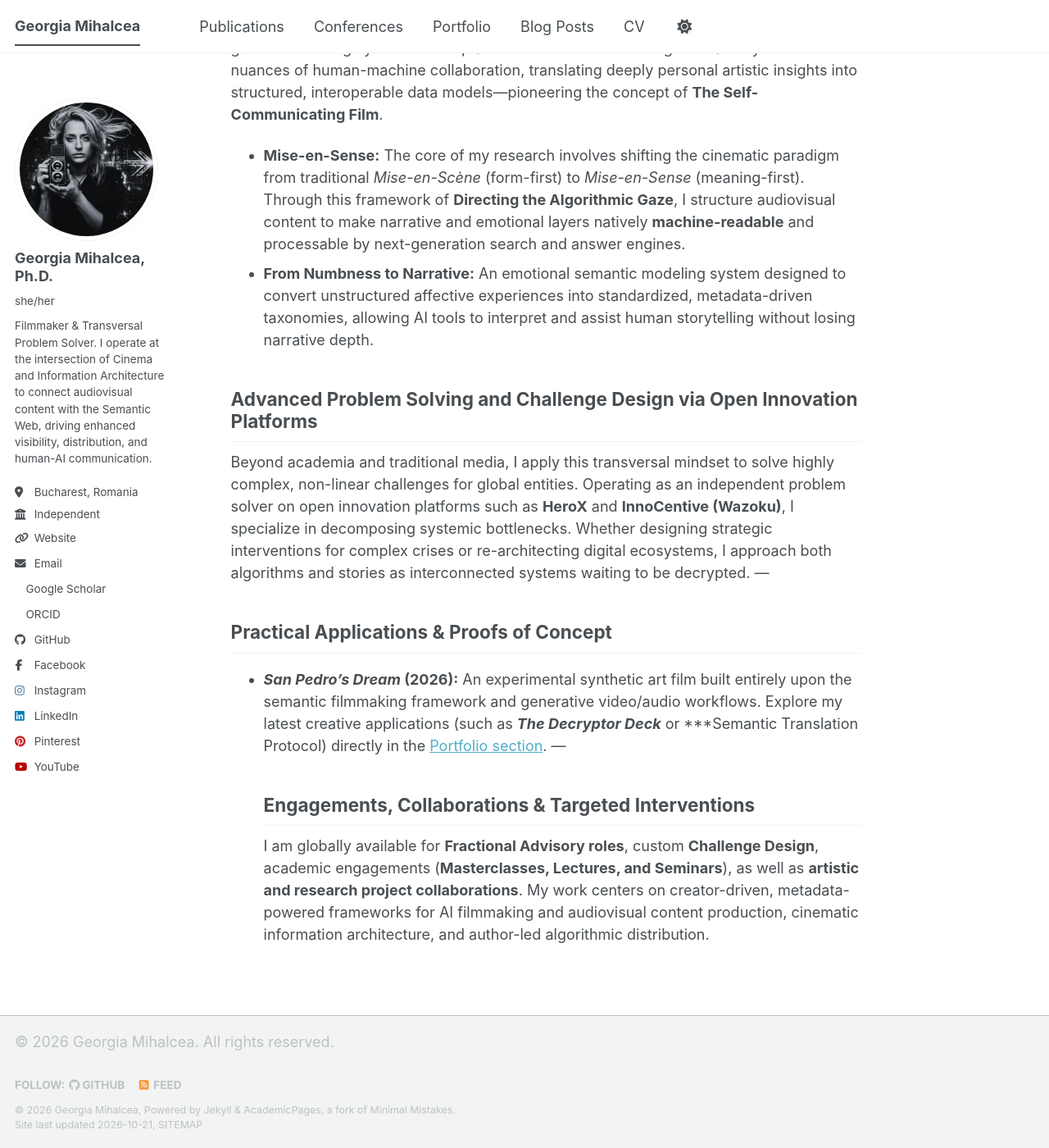
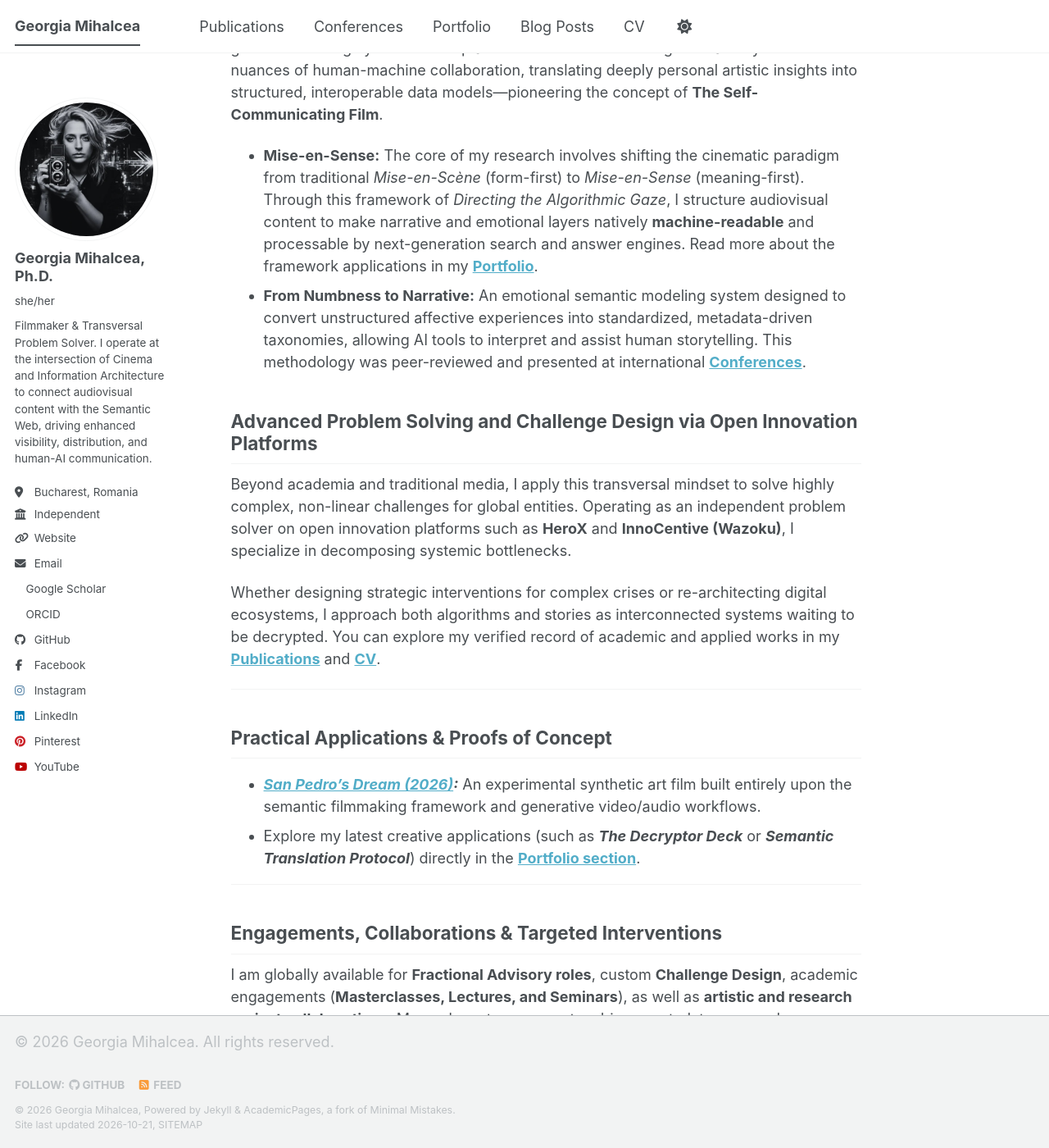
Before and after one commit to GeorgiaMihalcea/georgiamihalcea.github.io, a Jekyll site: the page built from _pages/about.md, in a window 1280 px wide and 1400 px high, scrolled down 458 px. Shown: the whole window at 82% size. Built offline with Jekyll 4.4.1, drawn with Linux system fonts in a browser that asks for light colours; a style sheet for code colours, icons or effects is not loaded.

Commit message:
Revise about page content and structure
Enhanced the about page with detailed descriptions of research focus and practical applications, including links to portfolio and publications.

```diff
--- a/_pages/about.md
+++ b/_pages/about.md
@@ -5,19 +5,31 @@ permalink: /
 author_profile: true
 ---
 # Transversal Thinking for a Non-Linear World
+
 I am a filmmaker, media scholar, and digital communication consultant with a strong economic and business foundation. My work bridges human emotional expression and algorithmic systems, operating at the intersection of **Cinema, Information Architecture (IA), and the Semantic Web**. Through this synthesis, I focus on expanding audiovisual visibility, discovery, and human-machine communication in the generative era.
+
 ## Research Focus: Directing the Algorithmic Gaze – A Framework for Machine-Readable Films
+
 My intellectual framework is rooted in **practice-based research** and **autoethnography**. I use my own creative filmmaking and synthetic media production as primary testing grounds. This highly reflexive loop allows me to dissect the cognitive and systemic nuances of human-machine collaboration, translating deeply personal artistic insights into structured, interoperable data models—pioneering the concept of **The Self-Communicating Film**.
-* **Mise-en-Sense:** The core of my research involves shifting the cinematic paradigm from traditional *Mise-en-Scène* (form-first) to *Mise-en-Sense* (meaning-first). Through this framework of **Directing the Algorithmic Gaze**, I structure audiovisual content to make narrative and emotional layers natively **machine-readable** and processable by next-generation search and answer engines.
-* **From Numbness to Narrative:** An emotional semantic modeling system designed to convert unstructured affective experiences into standardized, metadata-driven taxonomies, allowing AI tools to interpret and assist human storytelling without losing narrative depth.
+
+*   **Mise-en-Sense:** The core of my research involves shifting the cinematic paradigm from traditional *Mise-en-Scène* (form-first) to *Mise-en-Sense* (meaning-first). Through this framework of *Directing the Algorithmic Gaze*, I structure audiovisual content to make narrative and emotional layers natively **machine-readable** and processable by next-generation search and answer engines. Read more about the framework applications in my **[Portfolio](/portfolio/)**.
+  *   **From Numbness to Narrative:** An emotional semantic modeling system designed to convert unstructured affective experiences into standardized, metadata-driven taxonomies, allowing AI tools to interpret and assist human storytelling. This methodology was peer-reviewed and presented at international **[Conferences](/talks/)**.
 
 ## Advanced Problem Solving and Challenge Design via Open Innovation Platforms
+
 Beyond academia and traditional media, I apply this transversal mindset to solve highly complex, non-linear challenges for global entities. Operating as an independent problem solver on open innovation platforms such as **HeroX** and **InnoCentive (Wazoku)**, I specialize in decomposing systemic bottlenecks.
-Whether designing strategic interventions for complex crises or re-architecting digital ecosystems, I approach both algorithms and stories as interconnected systems waiting to be decrypted.
+
+Whether designing strategic interventions for complex crises or re-architecting digital ecosystems, I approach both algorithms and stories as interconnected systems waiting to be decrypted. You can explore my verified record of academic and applied works in my **[Publications](/publications/)** and **[CV](/cv/)**.
+
 ---
+
 ## Practical Applications & Proofs of Concept
-* ***San Pedro’s Dream* (2026):** An experimental synthetic art film built entirely upon the semantic filmmaking framework and generative video/audio workflows.
-Explore my latest creative applications (such as ***The Decryptor Deck*** or ***Semantic Translation Protocol) directly in the [Portfolio section](/portfolio/).
+
+*   ***[San Pedro’s Dream (2026)](/portfolio/):*** An experimental synthetic art film built entirely upon the semantic filmmaking framework and generative video/audio workflows.
+*   Explore my latest creative applications (such as ***The Decryptor Deck*** or ***Semantic Translation Protocol***) directly in the **[Portfolio section](/portfolio/)**.
+
 ---
+
 ## Engagements, Collaborations & Targeted Interventions
+
 I am globally available for **Fractional Advisory roles**, custom **Challenge Design**, academic engagements (**Masterclasses, Lectures, and Seminars**), as well as **artistic and research project collaborations**. My work centers on creator-driven, metadata-powered frameworks for AI filmmaking and audiovisual content production, cinematic information architecture, and author-led algorithmic distribution.
```
